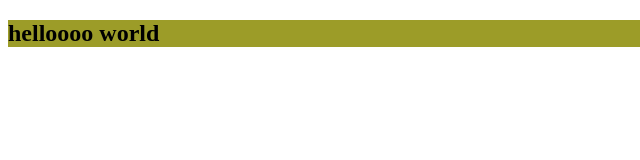
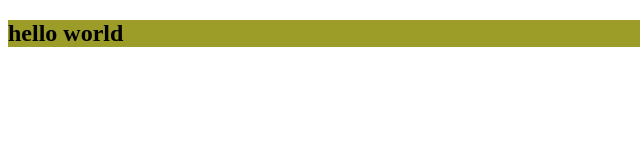
Before and after one commit to mariyam-rahman/my-repoe, a plain HTML site: page index.html in a window 1280 px wide. Shown: the full height of the page, 0-640 px from the left. Drawn offline with Linux system fonts and the light colour scheme.

Commit message:
cold push

```diff
--- a/index.html
+++ b/index.html
@@ -8,7 +8,7 @@
   </head>
   <body>
     <div>
-      <h2 class="title">helloooo world</h2>
+      <h2 class="title">hello world</h2>
     </div>
   </body>
 </html>
```
